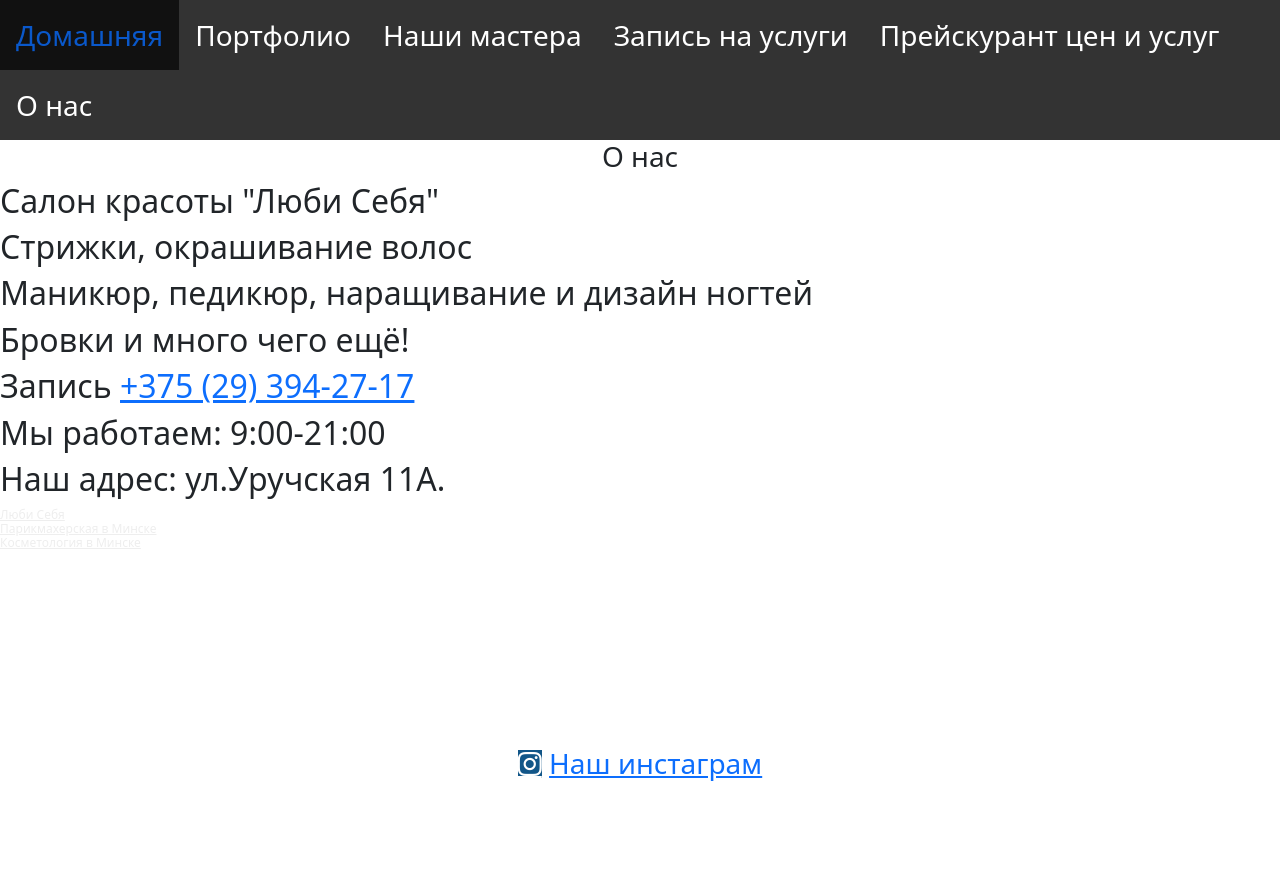
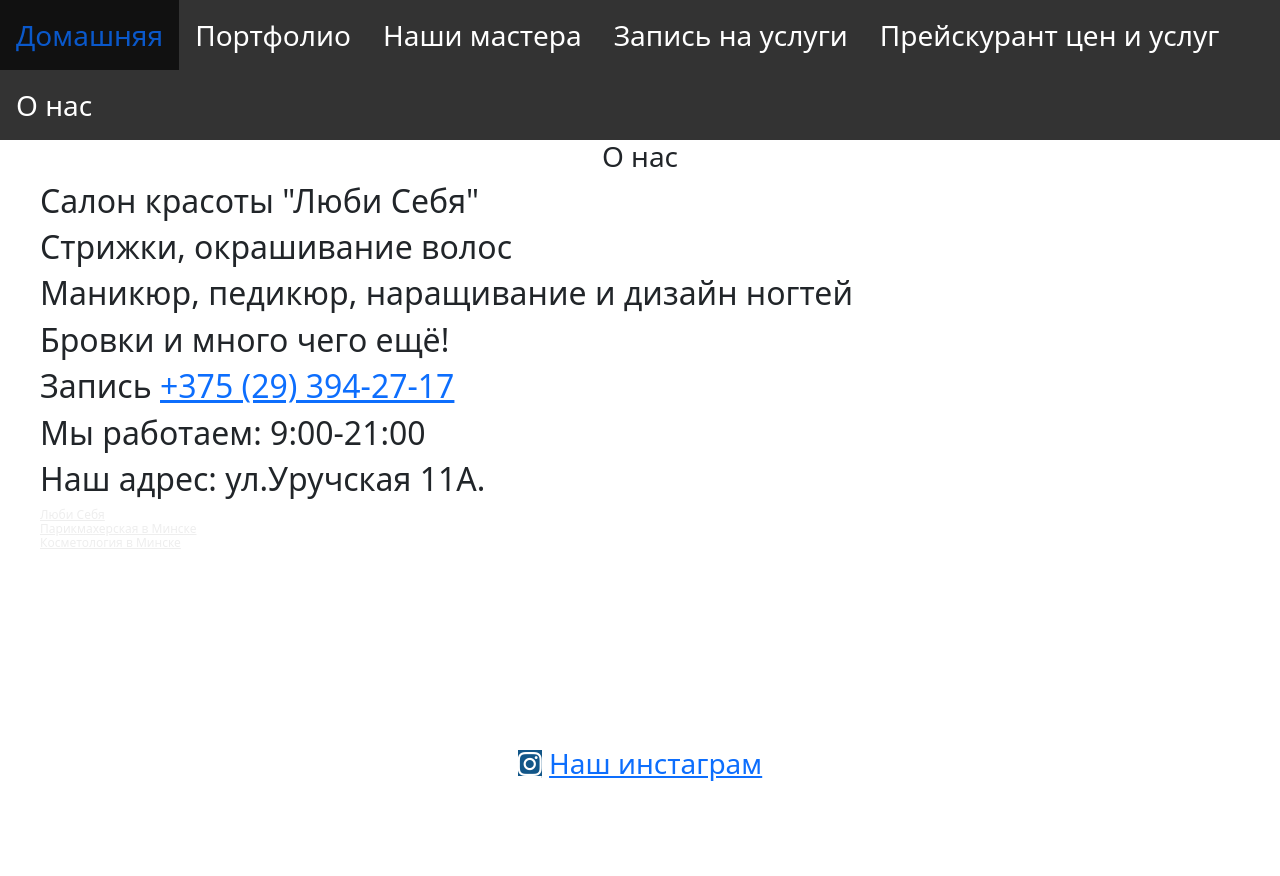
Before and after one commit to ishauchuk/TMS_Diploma, a Django app: page /about/ in a window 1280 px wide. Before the commit the page ends 781 px from the top, so only its background shows below. Run offline with Django 4.2, Linux system fonts and the light colour scheme.

Commit message:
fix: footer doesn't cover content

```diff
--- a/salon/templates/home_page.html
+++ b/salon/templates/home_page.html
@@ -54,6 +54,14 @@
             background-color: #4CAF50;
         }
 
+        .content {
+            padding-bottom: 60px;
+            padding-left: 40px;
+            padding-right: 40px;
+            background-color: white;
+
+        }
+
         .footer {
             position: fixed;
             left: 0;
@@ -86,17 +94,18 @@
         <a class="user_name">{{ user }}</a>
     {% endif %}
 </ul>
+<div class="content">
     {% block context %}
-    <h3 align="center">Приветствуем Вас на сайте салона-парикмехерской "Люби
-        себя"</h3>
+        <h3 align="center">Приветствуем Вас на сайте салона-парикмехерской
+            "Люби себя"</h3>
         <p align="left">
             Кто наш клиент? Стилистика.<br>
             Мы обслуживаем все категории клиентов: мужчин, женщин и детей.<br>
-        Отсутствие каких-либо жёстких рамок по стилистике, выполнение абсолютно
-        любых видов стрижек и окрашиваний позволяет нам держать двери открытыми
-        для всех желающих.<br>
-        Широкий модельный ряд стрижек, которые выполняются в разумное время с
-        максимальным качеством — наше лучшее достоинство.
+            Отсутствие каких-либо жёстких рамок по стилистике, выполнение
+            абсолютно любых видов стрижек и окрашиваний позволяет нам держать
+            двери открытыми для всех желающих.<br>
+            Широкий модельный ряд стрижек, которые выполняются в разумное время
+            с максимальным качеством — наше лучшее достоинство.
         </p>
 
         <p align="left">Мы предлагаем широкий спектр современных услуг:<br>
@@ -151,6 +160,7 @@
         </div>
 
     {% endblock %}
+</div>
 <div class="footer">
     <p><a href="https://www.instagram.com/liubisebia_sl/"
           class="fa fa-instagram"></a> <a
```
Lines whose indentation alone changed are shown as unchanged.
